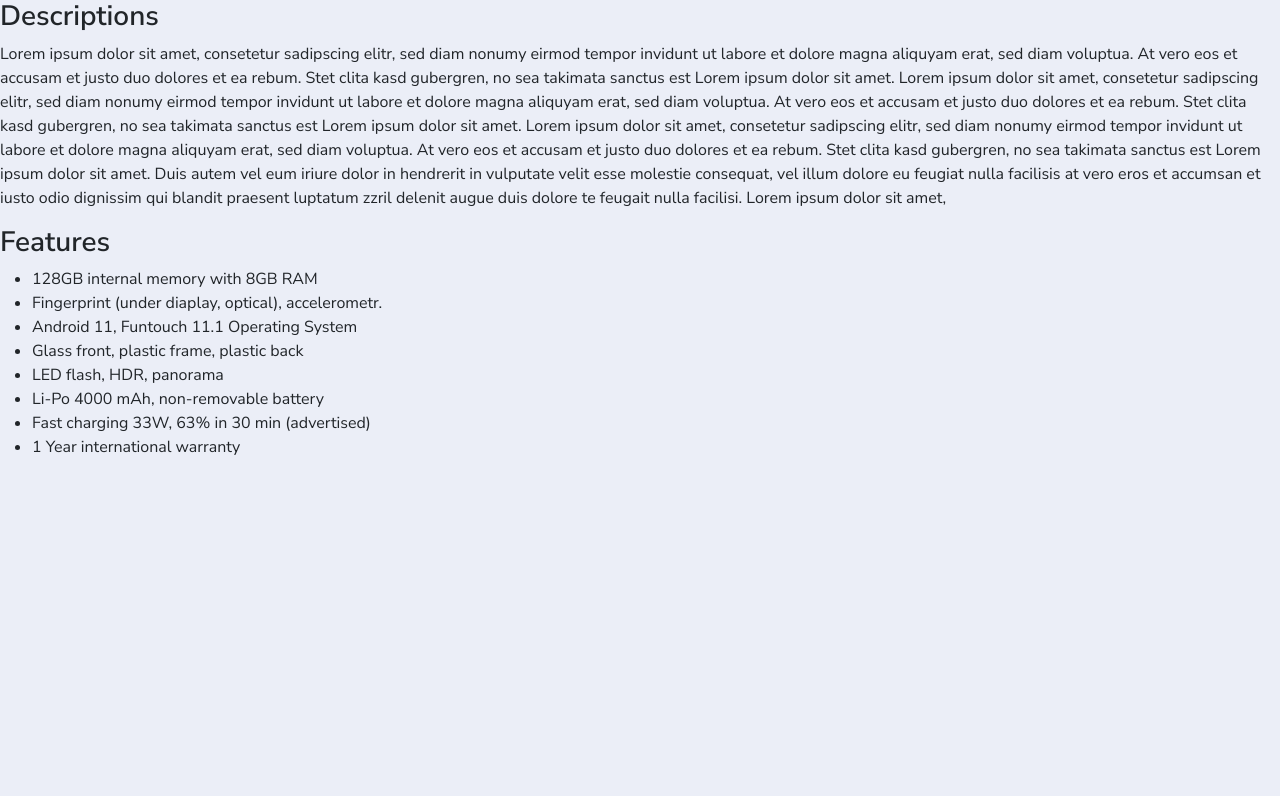
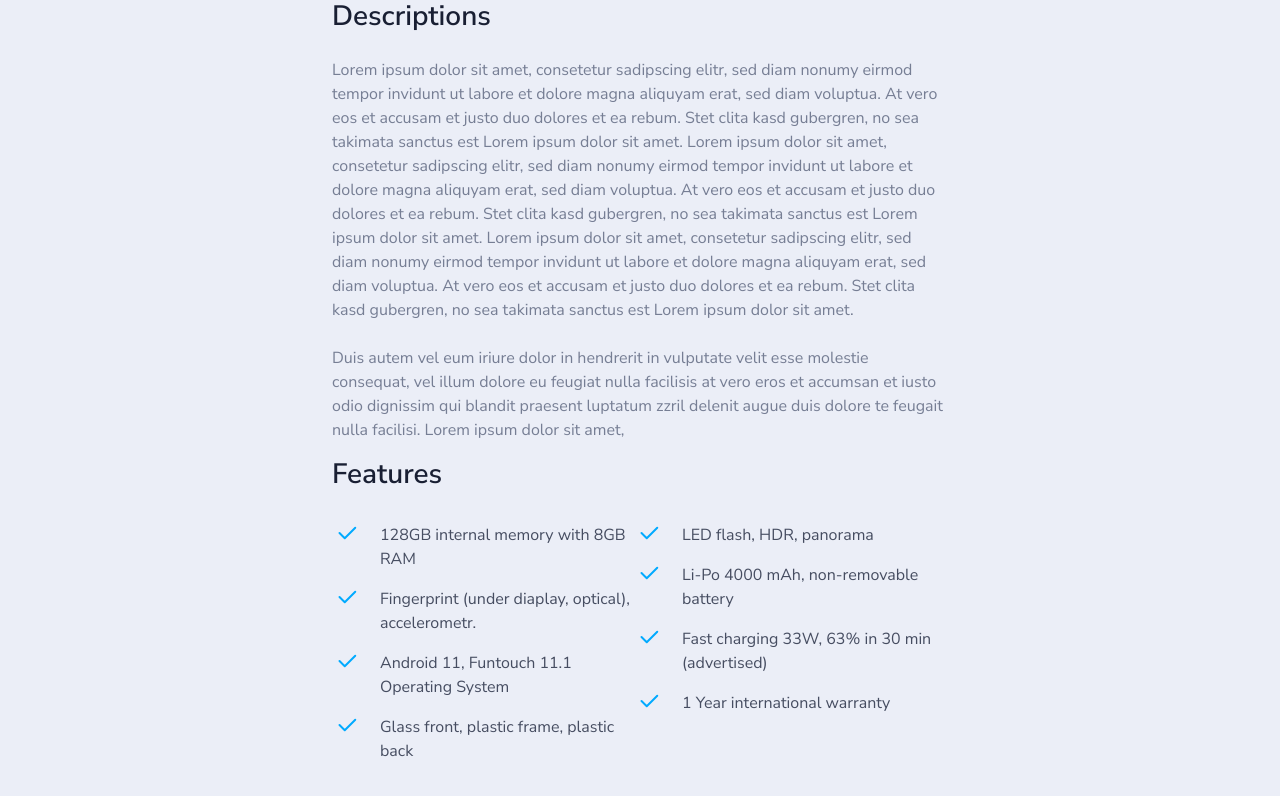
Before and after one commit to shevchenko126/dopomogatreba, a React (Create React App) app in the folder frontend/: page / in a window 1280 px wide. Shown: the top 796 px of the page. Built offline with nearby package versions, Linux system fonts and the light colour scheme.

Commit message:
added: styles for description

```diff
--- a/frontend/src/App.js
+++ b/frontend/src/App.js
@@ -6,8 +6,7 @@ import Description from './components/contentBlocks/Description';
 let description = [
   {
     header: 'Descriptions',
-    content: `Lorem ipsum dolor sit amet, consetetur sadipscing elitr, sed diam nonumy eirmod tempor invidunt ut labore et dolore magna aliquyam erat, sed diam voluptua. At vero eos et accusam et justo duo dolores et ea rebum. Stet clita kasd gubergren, no sea takimata sanctus est Lorem ipsum dolor sit amet. Lorem ipsum dolor sit amet, consetetur sadipscing elitr, sed diam nonumy eirmod tempor invidunt ut labore et dolore magna aliquyam erat, sed diam voluptua. At vero eos et accusam et justo duo dolores et ea rebum. Stet clita kasd gubergren, no sea takimata sanctus est Lorem ipsum dolor sit amet. Lorem ipsum dolor sit amet, consetetur sadipscing elitr, sed diam nonumy eirmod tempor invidunt ut labore et dolore magna aliquyam erat, sed diam voluptua. At vero eos et accusam et justo duo dolores et ea rebum. Stet clita kasd gubergren, no sea takimata sanctus est Lorem ipsum dolor sit amet.
-    Duis autem vel eum iriure dolor in hendrerit in vulputate velit esse molestie consequat, vel illum dolore eu feugiat nulla facilisis at vero eros et accumsan et iusto odio dignissim qui blandit praesent luptatum zzril delenit augue duis dolore te feugait nulla facilisi. Lorem ipsum dolor sit amet,`
+    content: `Lorem ipsum dolor sit amet, consetetur sadipscing elitr, sed diam nonumy eirmod tempor invidunt ut labore et dolore magna aliquyam erat, sed diam voluptua. At vero eos et accusam et justo duo dolores et ea rebum. Stet clita kasd gubergren, no sea takimata sanctus est Lorem ipsum dolor sit amet. Lorem ipsum dolor sit amet, consetetur sadipscing elitr, sed diam nonumy eirmod tempor invidunt ut labore et dolore magna aliquyam erat, sed diam voluptua. At vero eos et accusam et justo duo dolores et ea rebum. Stet clita kasd gubergren, no sea takimata sanctus est Lorem ipsum dolor sit amet. Lorem ipsum dolor sit amet, consetetur sadipscing elitr, sed diam nonumy eirmod tempor invidunt ut labore et dolore magna aliquyam erat, sed diam voluptua. At vero eos et accusam et justo duo dolores et ea rebum. Stet clita kasd gubergren, no sea takimata sanctus est Lorem ipsum dolor sit amet.\nDuis autem vel eum iriure dolor in hendrerit in vulputate velit esse molestie consequat, vel illum dolore eu feugiat nulla facilisis at vero eros et accumsan et iusto odio dignissim qui blandit praesent luptatum zzril delenit augue duis dolore te feugait nulla facilisi. Lorem ipsum dolor sit amet,`
   },
   {
     header: 'Features',
@@ -29,7 +28,7 @@ function App() {
     <div className="App">
       {/* <FreshRecommendedAds />
       <SignInFeature /> */}
-      <Description props={description}/>
+        <Description props={description} />
     </div>
   );
 }
--- a/frontend/src/components/contentBlocks/Description/index.css
+++ b/frontend/src/components/contentBlocks/Description/index.css
@@ -9,6 +9,30 @@
     font-size: 16px;
 }
 
-h3 {
+h3.description-header {
     font-weight: 600;
+    margin-bottom: 24px;
+    color: #191F33;
 }
+
+p.description-content {
+    white-space: pre-line;
+    color: #767E94;
+}
+
+ul.description-content {
+    list-style-image: url(../../../../public/icons/Check.svg);
+    list-style-position: outside;
+    -moz-column-count: 2;
+    -moz-column-gap: 20px;
+    -webkit-column-count: 2;
+    -webkit-column-gap: 20px;
+    column-count: 2;
+    column-gap: 20px;
+    color: #464D61;
+}
+
+ul.description-content > li {
+    padding: 8px 16px;
+    break-inside: avoid-column;
+}
--- a/frontend/src/components/contentBlocks/Description/index.js
+++ b/frontend/src/components/contentBlocks/Description/index.js
@@ -3,29 +3,31 @@ import 'bootstrap/dist/css/bootstrap.css';
 
 
 const Description = ({ props }) => {
-    props.map((block) => {
-        console.log(block)
-    })
+    const formatContent = (content) => {
+        // duplicate \n for gap between pseudo paragraphs
+        return content.replace('\n', '\n\n')
+    }
     return (
-        <>
+        <div className='container col-6'>
             {props.map(({ header, content }, key) => {
-                { console.log(typeof (content), content instanceof Array) }
-
                 return (
-                    <>
-                        <h3>{header}</h3>
-                        {(content instanceof Array) ?
-                        <ul>
-                            {content.map((item, key) => {
-                                return (<li key={key}>{item}</li>)
-                            })}
-                        </ul>
-                        :
-                        <p>{content}</p>}
-                    </>
+                    <div
+                        key={key}
+                        className='description-block'>
+                        <h3 className='description-header'>{header}</h3>
+                        {(content instanceof Array)
+                            ?
+                            <ul className='description-content'>
+                                {content.map((item, key) => {
+                                    return (<li key={key}>{item}</li>)
+                                })}
+                            </ul>
+                            :
+                            <p className='description-content'>{formatContent(content)}</p>}
+                    </div>
                 )
             })}
-        </>
+        </div>
     )
 
 }
```
Also changed, not shown: frontend/public/icons/Check.svg (added).
